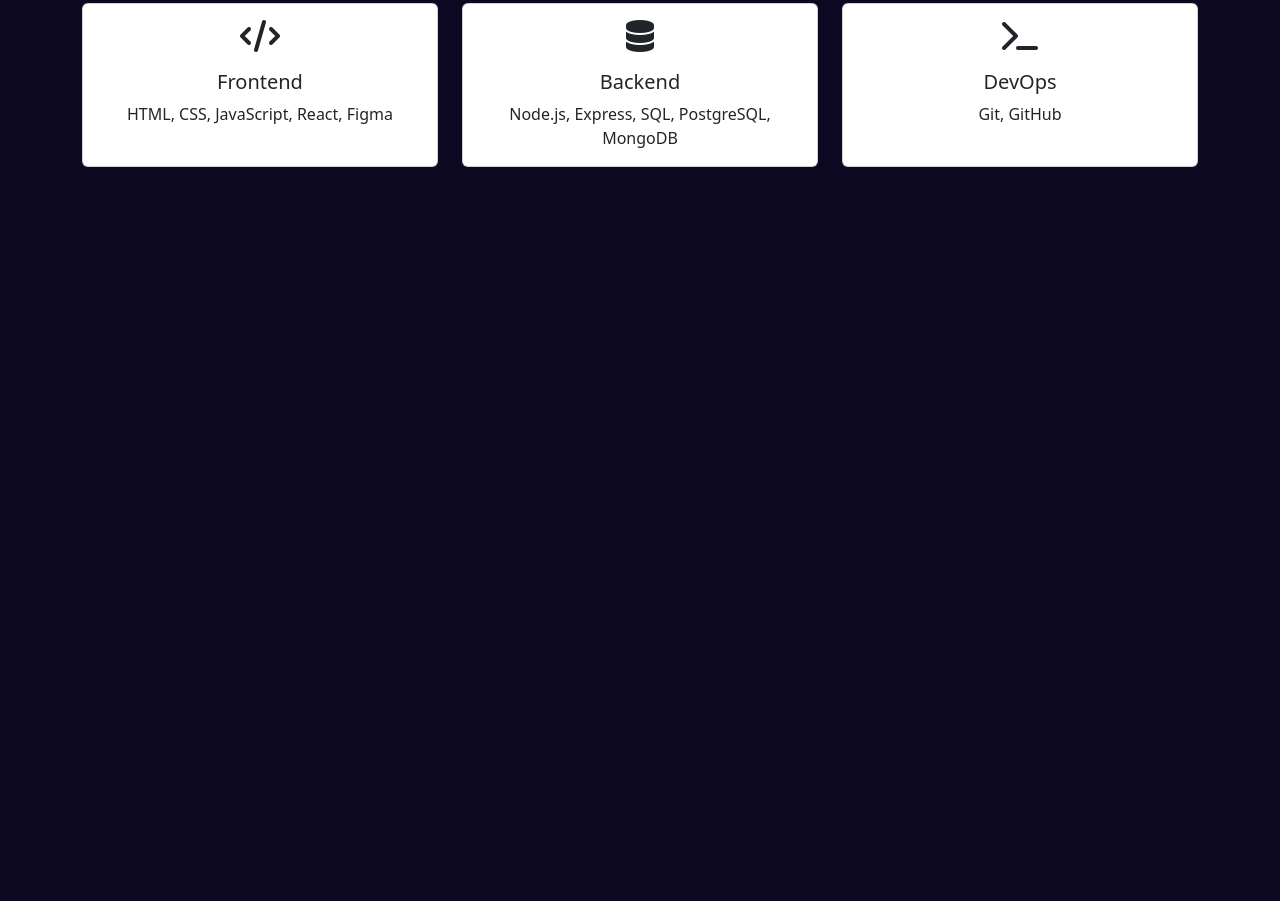
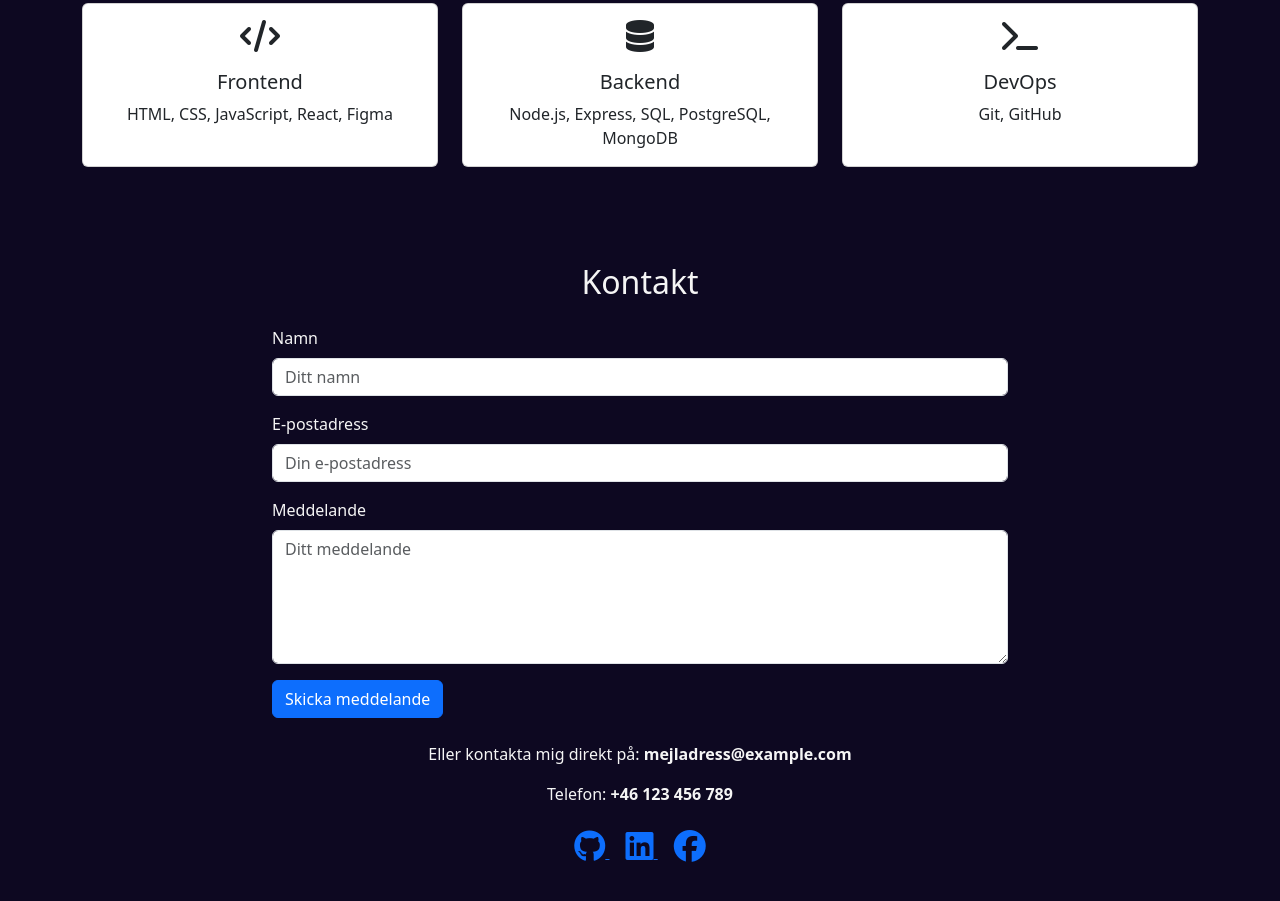
Before and after one commit to dantvi/personal-portfolio-webpage, a plain HTML site: page index.html in a window 1280 px wide. Shown: the part 1632-2533 px from the top of the page. Before the commit the page ends 1943 px from the top, so only its background shows below. Drawn offline with nearby package versions, Linux system fonts and the light colour scheme.

Commit message:
updated contact

```diff
--- a/index.html
+++ b/index.html
@@ -234,18 +234,46 @@
     </div>
   </section>
 
-
-
-
-
   <!-- Contact -->
   <section id="contact" class="py-5">
     <div class="container">
-
+      <h2 class="text-center mb-4">Kontakt</h2>
+      <div class="row justify-content-center">
+        <div class="col-md-8">
+          <form>
+            <div class="mb-3">
+              <label for="name" class="form-label">Namn</label>
+              <input type="text" class="form-control" id="name" placeholder="Ditt namn" required>
+            </div>
+            <div class="mb-3">
+              <label for="email" class="form-label">E-postadress</label>
+              <input type="email" class="form-control" id="email" placeholder="Din e-postadress" required>
+            </div>
+            <div class="mb-3">
+              <label for="message" class="form-label">Meddelande</label>
+              <textarea class="form-control" id="message" rows="5" placeholder="Ditt meddelande" required></textarea>
+            </div>
+            <button type="submit" class="btn btn-primary">Skicka meddelande</button>
+          </form>
+        </div>
+      </div>
+      <div class="text-center mt-4">
+        <p>Eller kontakta mig direkt på: <strong>mejladress@example.com</strong></p>
+        <p>Telefon: <strong>+46 123 456 789</strong></p>
+      </div>
+      <div class="text-center mt-4">
+        <a href="https://github.com/" target="_blank" class="mx-2" aria-label="Link to GitHub">
+          <i class="fa-brands fa-github large-icon"></i>
+        </a>
+        <a href="https://linkedin.com/" target="_blank" class="mx-2" aria-label="Link to LinkedIn">
+          <i class="fa-brands fa-linkedin large-icon"></i>
+        </a>
+        <a href="https://facebook.com/" target="_blank" class="mx-2" aria-label="Link to Facebook">
+          <i class="fa-brands fa-facebook large-icon"></i>
+        </a>
+      </div>
     </div>
   </section>
-
-
 
   <!-- Script -->
   <script src="https://cdn.jsdelivr.net/npm/bootstrap@5.3.3/dist/js/bootstrap.bundle.min.js"
```
